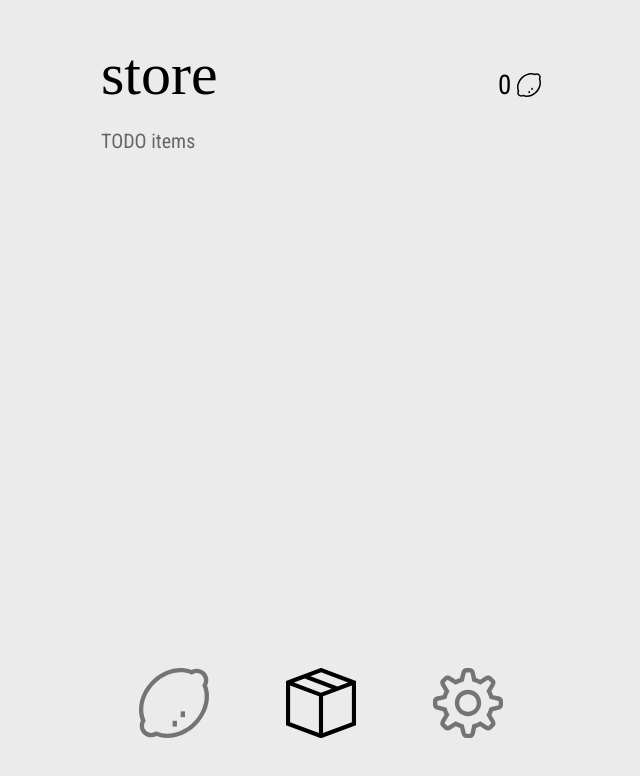
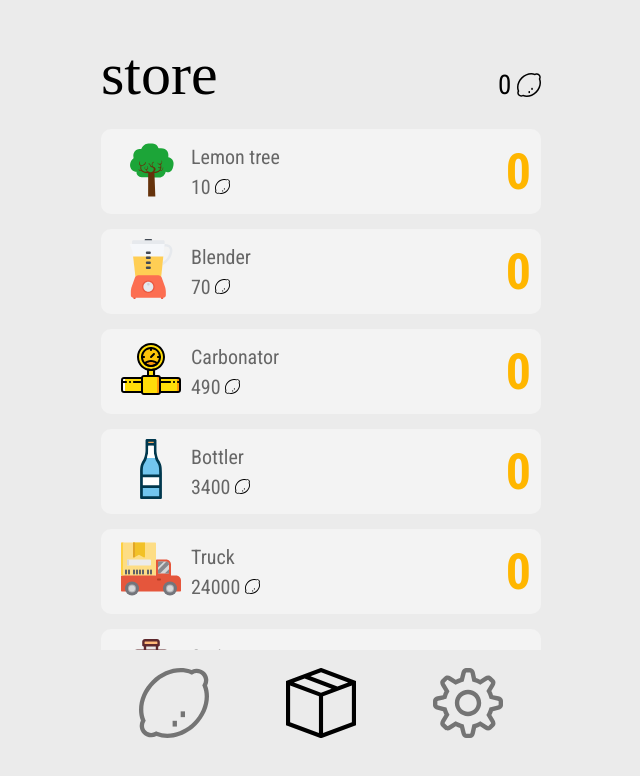
Before and after one commit to pekkatapio/lemon-clicker-2026, a React (Vite) app: page /store in a window 1280 px wide. Shown: the top 776 px of the page, without its empty margins (319-959 px from the left). Built offline with nearby package versions, Linux system fonts and the light colour scheme; a web font is replaced by a local one.

Commit message:
lisää tuotelistan

```diff
--- a/src/App.jsx
+++ b/src/App.jsx
@@ -1,8 +1,12 @@
 import { useState } from 'react'
 import AppRouter from './components/AppRouter'
 import './App.css'
+import items from './config/items.js'
 
 function App() {
+
+  // Luodaan tilamuuttuja, johon tallennetaan tuotelista.
+  const [storeitems,setStoreitems] = useState(items)
 
   // Luodaan tilamuuttuja, johon tallennetaan pelin laskennalliset tiedot.
   const [stats, setStats] = useState({clicks: 0, balance: 0, increase: 1, itemstobuy: 0})
@@ -19,7 +23,9 @@
   }
 
   return (
-    <AppRouter stats={stats} handleClick={handleClick} />
+    <AppRouter stats={stats}
+               storeitems={storeitems}
+               handleClick={handleClick} />
   )
 }
 
--- a/src/components/AppRouter.jsx
+++ b/src/components/AppRouter.jsx
@@ -15,7 +15,7 @@
       errorElement: <ErrorPage />,
       children: [
         { path: "", element: <Clicker stats={props.stats} handleClick={props.handleClick} /> },
-        { path: "store", element: <Store stats={props.stats} />},
+        { path: "store", element: <Store stats={props.stats} storeitems={props.storeitems} />},
         { path: "settings", element: <Settings stats={props.stats} />},
       ]
     }
--- /dev/null
+++ b/src/components/Item.jsx
@@ -0,0 +1,26 @@
+import iconLemon from '../assets/lemon.svg'
+
+// Funktio, joka selvittää kuvan polun suoritusaikana.
+function getImageUrl(name) {
+  return new URL(`../assets/items/${name}`, import.meta.url).href
+}
+
+function Item(props) {
+
+  // Selvitetään kuvan url.
+  const url = getImageUrl(props.item.image);
+
+  return (
+    <div className="item">
+      <div className="item_icon"><img src={url} alt=""/></div>
+      <div className="item_desc">
+        {props.item.name}<br/>
+        {props.item.price} <img src={iconLemon} alt="lemons" />
+      </div>
+      <div className="item_qty">{props.item.qty}</div>
+    </div>
+  )
+
+}
+
+export default Item
--- a/src/pages/Store.jsx
+++ b/src/pages/Store.jsx
@@ -1,11 +1,16 @@
 import Header from '../components/Header'
+import Item from '../components/Item'
 
 function Store(props) {
+
+  // Muodostetaan renderöitävä tuotelista.
+  const items = props.storeitems.map(item => <Item key={item.id} item={item} />)
+
   return (
     <div className="container">
       <Header balance={props.stats.balance}>store</Header>
       <div className="scrollbox items">
-        TODO items
+        {items}
       </div>
     </div>
   )
```
